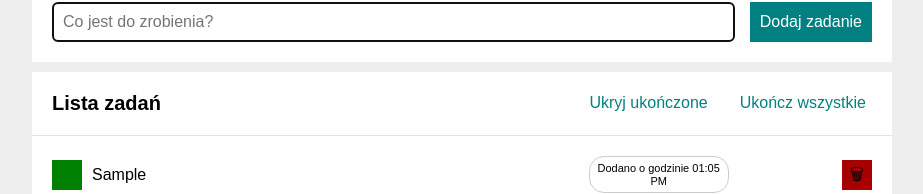
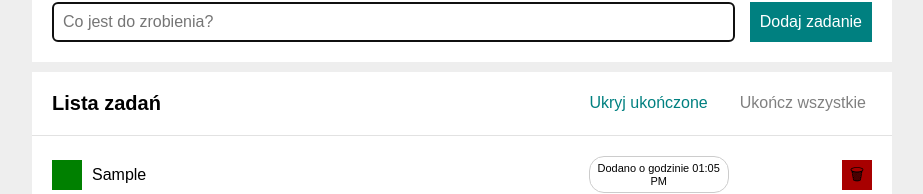
Before and after one commit to mikolajgraczyk/todo-list-react, a React (Create React App) app: page / in a window 1280 px wide. Both pictures are taken after typing "Sample" into the empty fields and a click on the button "Dodaj zadanie". Shown: the part 182-376 px from the top of the page, without its empty margins (178-1101 px from the left). Built offline with nearby package versions, Linux system fonts and the light colour scheme.

Commit message:
changes is tasksSlice.js, isAllDone reducer added (not working yet)

```diff
--- a/src/features/tasks/Buttons/index.js
+++ b/src/features/tasks/Buttons/index.js
@@ -1,9 +1,9 @@
 import { useSelector, useDispatch } from "react-redux";
-import { selectTasks, toggleHideDone, setAllDone } from "../tasksSlice";
+import { selectTasksState, toggleHideDone, setAllDone, isAllDone } from "../tasksSlice";
 import { ButtonsSection, Button } from "./styled";
 
 const Buttons = () => {
-    const {tasks, hideDone} = useSelector(selectTasks);
+    const {tasks, hideDone} = useSelector(selectTasksState);
     const dispatch = useDispatch();
 
     return (
@@ -14,7 +14,7 @@ const Buttons = () => {
 
             <Button
                 onClick={() => dispatch(setAllDone())}
-                disabled={tasks.every(({ done }) => done)}
+                disabled={isAllDone()}
             >
                 Ukończ wszystkie
             </Button>
--- a/src/features/tasks/Buttons/styled.js
+++ b/src/features/tasks/Buttons/styled.js
@@ -24,6 +24,7 @@ export const Button = styled.button`
 
     &:hover {
         color: hsl(180, 100%, 35%);
+        cursor: pointer;
     }
 
     &:disabled {
--- a/src/features/tasks/Form/styled.js
+++ b/src/features/tasks/Form/styled.js
@@ -27,5 +27,6 @@ export const Button = styled.button`
     &:hover{
         background-color: hsl(180, 100%, 35%);
         transform: scale(1.1);
+        cursor: pointer;
     }
 `;
--- a/src/features/tasks/TaskList/index.js
+++ b/src/features/tasks/TaskList/index.js
@@ -1,9 +1,9 @@
 import { useSelector, useDispatch } from "react-redux";
-import { selectTasks, toggleTaskDone, removeTask } from "../tasksSlice";
+import { selectTasksState, toggleTaskDone, removeTask } from "../tasksSlice";
 import { List, Item, Content, Time, Button } from "./styled";
 
 const TaskList = () => {
-    const { tasks, hideDone } = useSelector(selectTasks);
+    const { tasks, hideDone } = useSelector(selectTasksState);
     const dispatch = useDispatch();
 
     return (
--- a/src/features/tasks/TaskList/styled.js
+++ b/src/features/tasks/TaskList/styled.js
@@ -54,6 +54,7 @@ export const Button = styled.button`
 
         &:hover {
             background-color: hsl(120, 100%, 35%);
+            cursor: pointer;
         }
     `}
 
@@ -61,8 +62,9 @@ export const Button = styled.button`
         background-color: rgb(168, 0, 0);
         transition: 0.5s;
 
-        $:hover {
+        &:hover {
             background-color: hsl(0, 100%, 60%);
+            cursor: pointer;
         }
     `}
 `;
--- a/src/features/tasks/tasksSlice.js
+++ b/src/features/tasks/tasksSlice.js
@@ -7,28 +7,31 @@ const tasksSlice = createSlice({
         hideDone: false,
     },
     reducers: {
-        addTask: ({ tasks }, { payload }) => {
-            tasks.push(payload);
+        addTask: ({ tasks }, { payload: task }) => {
+            tasks.push(task);
         },
         toggleHideDone: state => {
             state.hideDone = !state.hideDone;
         },
-        toggleTaskDone: (state, action) => {
-            const index = state.tasks.findIndex(task => task.id === action.payload);
-            state.tasks[index].done = !state.tasks[index].done;
+        toggleTaskDone: ({ tasks }, { payload: id }) => {
+            const index = tasks.findIndex(task => task.id === id);
+            tasks[index].done = !tasks[index].done;
         },
-        removeTask: (state, action) => {
-            const index = state.tasks.findIndex(task => task.id === action.payload);
-            state.tasks.splice(index, 1);
+        removeTask: ({ tasks }, { payload: id }) => {
+            const index = tasks.findIndex(task => task.id === id);
+            tasks.splice(index, 1);
         },
         setAllDone: state => {
             state.tasks.forEach(task => {
                 task.done = true;
             });
-        }
+        },
+        isAllDone: state => {
+            state.tasks.every(({ done }) => done === true);
+        },
     },
 });
 
-export const { addTask, toggleHideDone, toggleTaskDone, removeTask, setAllDone } = tasksSlice.actions;
-export const selectTasks = state => state.tasks;
+export const { addTask, toggleHideDone, toggleTaskDone, removeTask, setAllDone, isAllDone } = tasksSlice.actions;
+export const selectTasksState = state => state.tasks;
 export default tasksSlice.reducer;
```
